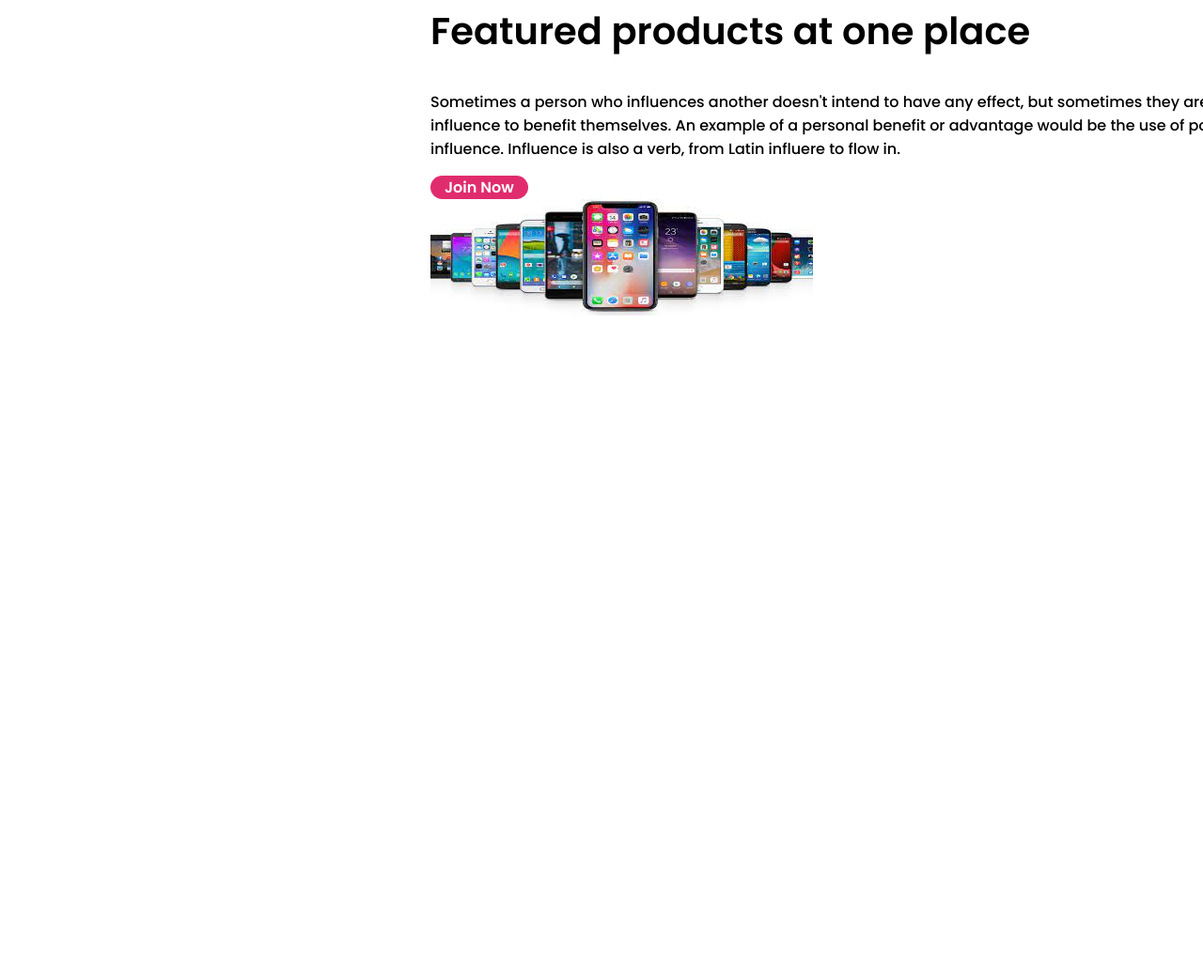
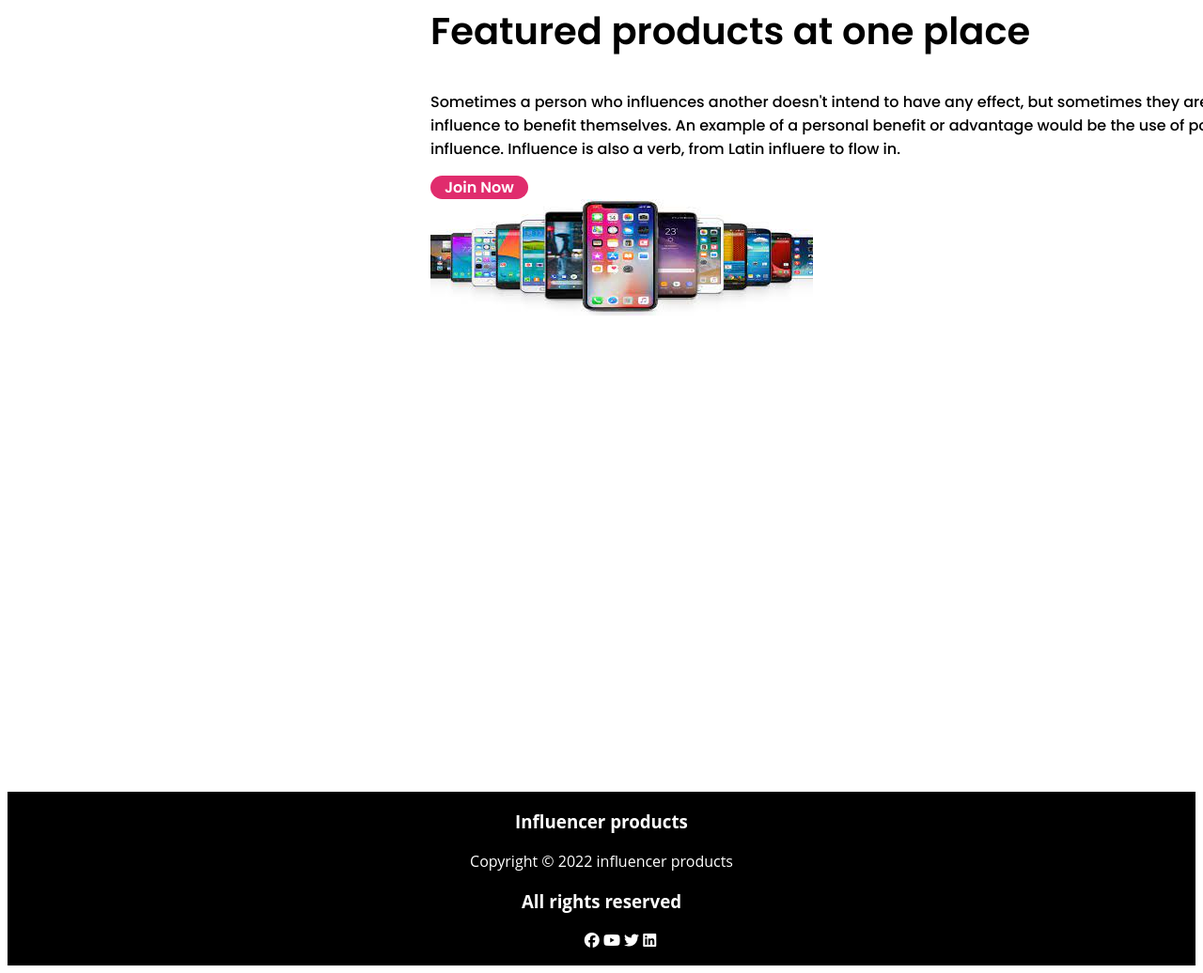
Before and after one commit to arshiha/influencer-gear, a plain HTML site: page index.html in a window 1280 px wide. Shown: the part 3023-4059 px from the top of the page at 94% size. Before the commit the page ends 3374 px from the top, so only its background shows below. Drawn offline with Linux system fonts and the light colour scheme.

Commit message:
finishing added

```diff
--- a/index.html
+++ b/index.html
@@ -218,7 +218,18 @@
      </div>
    </section>
    <!-- section footer -->
-
-
+    <section class="footer-content">
+   <div class="footer">
+    <h3>Influencer products</h3>
+    <p>Copyright © 2022  influencer products</p>
+    <h3>All rights reserved</h3>
+    <ul class="social">
+      <i class="fab fa-facebook"></i>
+      <i class="fab fa-youtube"></i>
+      <i class="fab fa-twitter"></i>
+      <i class="fab fa-linkedin"></i>
+    </ul>
+   </div>
+  </section>
 </body>
 </html>
--- a/style.css
+++ b/style.css
@@ -45,6 +45,8 @@ h1{
     font-weight: 700;
 }
 /* course style */
+
+
 
 .section-title{
     margin-top: 200px;
@@ -107,3 +109,15 @@ h1{
     color: white;
     font-weight: 700;
 }
+/* footer style */
+
+.footer{
+    background-color: black;
+    color: white;
+    height: auto;
+    width: 100vw;
+    font-family: "open Sans";
+    text-align: center;
+    margin-top: 500px;
+
+}
```
